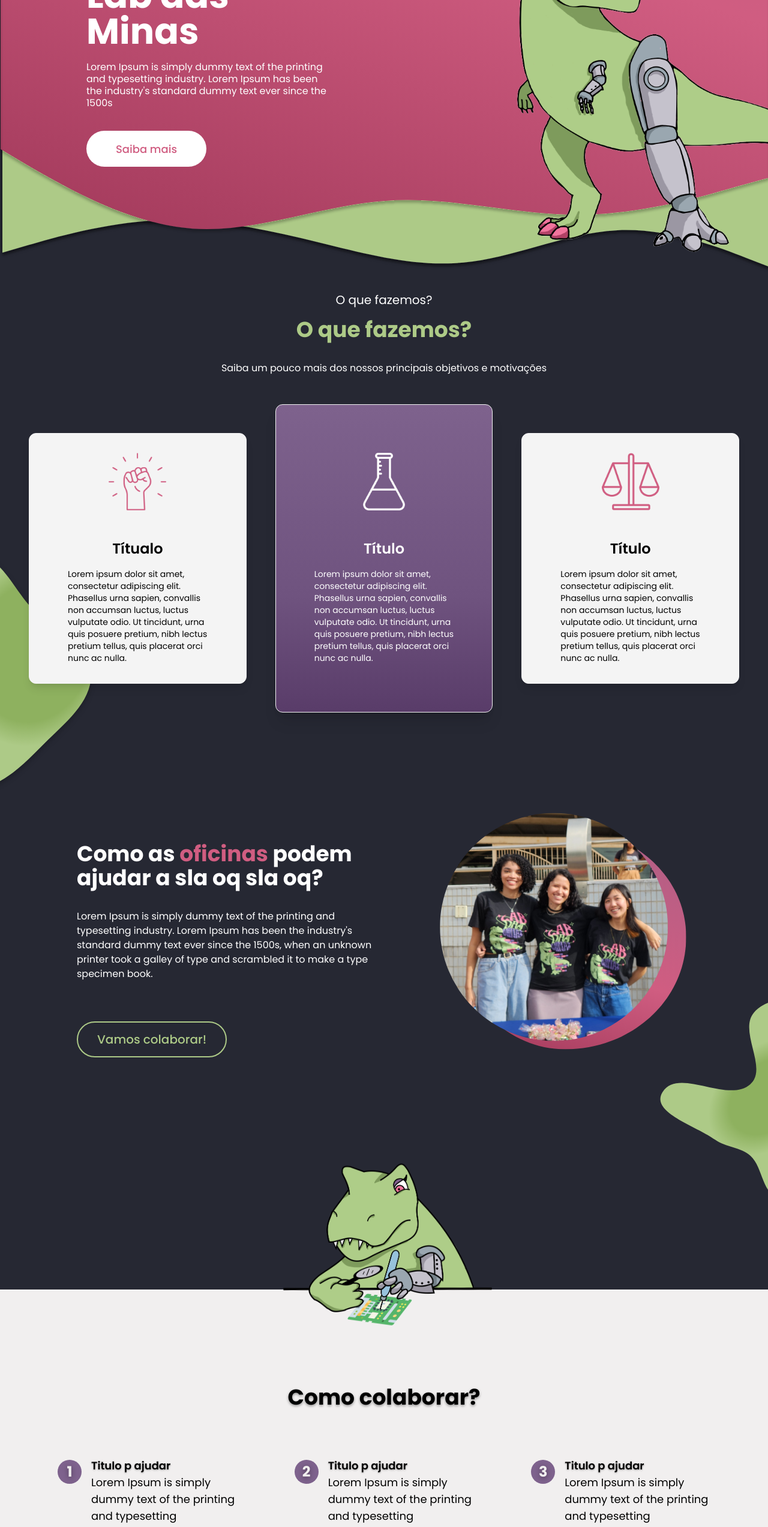
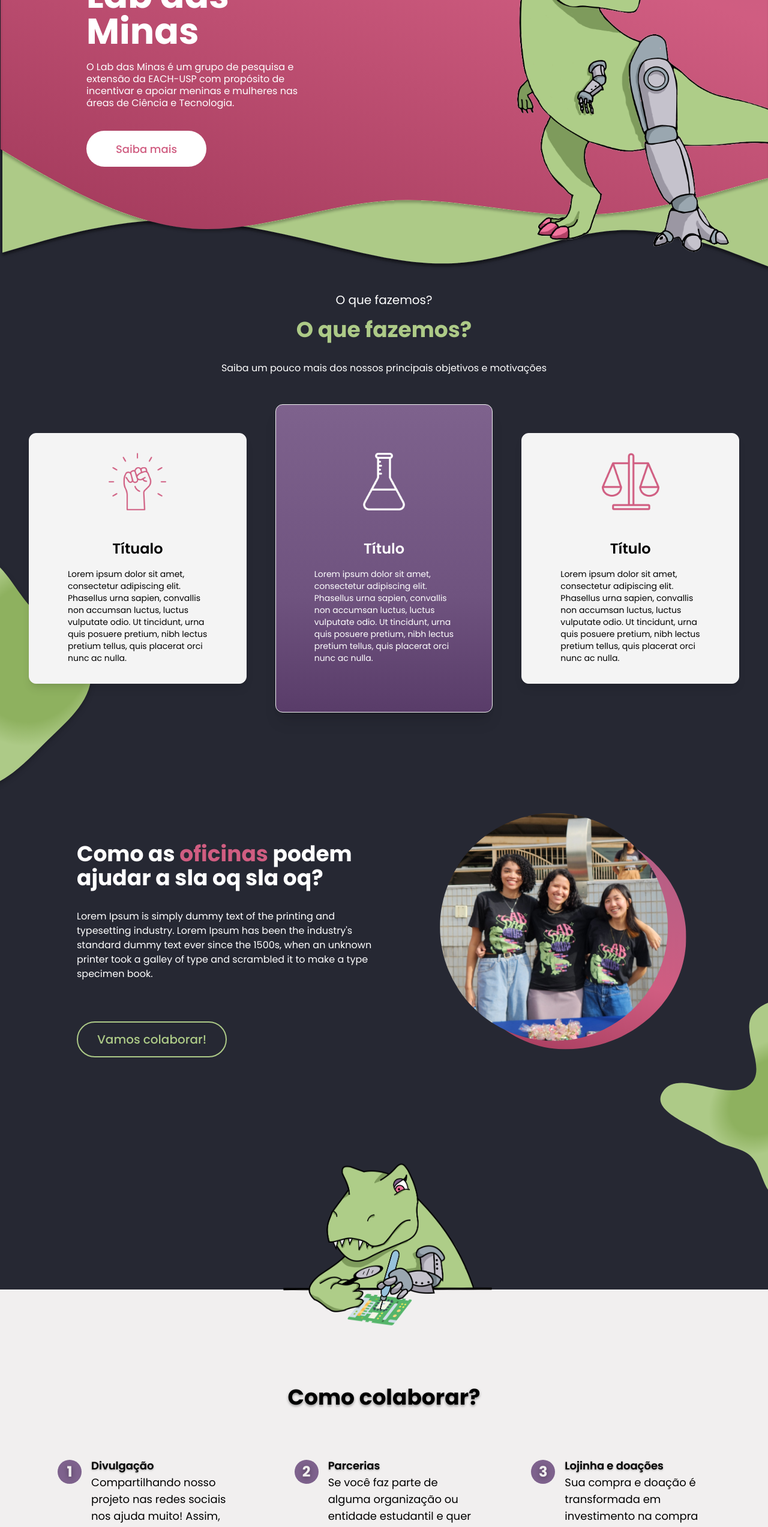
Before and after one commit to LabDasMinas/labdasminas.github.io, a Next.js app: page / in a window 1280 px wide. Shown: the part 234-2780 px from the top of the page at 60% size. Built offline with nearby package versions, Linux system fonts and the light colour scheme.

Commit message:
textos q deu tempo

```diff
--- a/src/app/components/Colaborar.tsx
+++ b/src/app/components/Colaborar.tsx
@@ -2,16 +2,16 @@ import Image from "@/components/ImageG";
 
 const content = [
   {
-    title: "Titulo p ajudar",
-    description: "Lorem Ipsum is simply dummy text of the printing and typesetting"
+    title: "Divulgação",
+    description: "Compartilhando nosso projeto nas redes sociais nos ajuda muito! Assim, mais meninas podem conhecer o projeto :)"
   },
   {
-    title: "Titulo p ajudar",
-    description: "Lorem Ipsum is simply dummy text of the printing and typesetting"
+    title: "Parcerias",
+    description: "Se você faz parte de alguma organização ou entidade estudantil e quer fazer alguma parceria de projeto, oficina, post, com o Lab das Minas, ficaremos mais do que felizes em colaborar!"
   },
   {
-    title: "Titulo p ajudar",
-    description: "Lorem Ipsum is simply dummy text of the printing and typesetting"
+    title: "Lojinha e doações",
+    description: "Sua compra e doação é transformada em investimento na compra de materiais e lanches que preparamos para as meninas nas oficinas!"
   }
 ]
 
--- a/src/app/components/Hero.tsx
+++ b/src/app/components/Hero.tsx
@@ -21,7 +21,9 @@ export default function Hero(){
                         <h1 className=" font-bold text-3xl sm:text-6xl max-w-max">
                             Lab das Minas
                         </h1>
-                        <p className="pt-5 md:pt-5 pb-5 md:pb-9 text-base leading-5 text-justify md:text-left">Lorem Ipsum is simply dummy text of the printing and typesetting industry. Lorem Ipsum has been the industry's standard dummy text ever since the 1500s</p>
+                        <p className="pt-5 md:pt-5 pb-5 md:pb-9 text-base leading-5 text-justify md:text-left">
+                            O Lab das Minas é um grupo de pesquisa e extensão da EACH-USP com propósito de incentivar e apoiar meninas e mulheres nas áreas de Ciência e Tecnologia.
+                        </p>
                     </div>
 
                     <button className="bg-white text-rosaLab rounded-[30px] h-[50px] min-w-[160px] md:h-[60px] md:min-w-[200px] font-medium text-[18px]">
```
